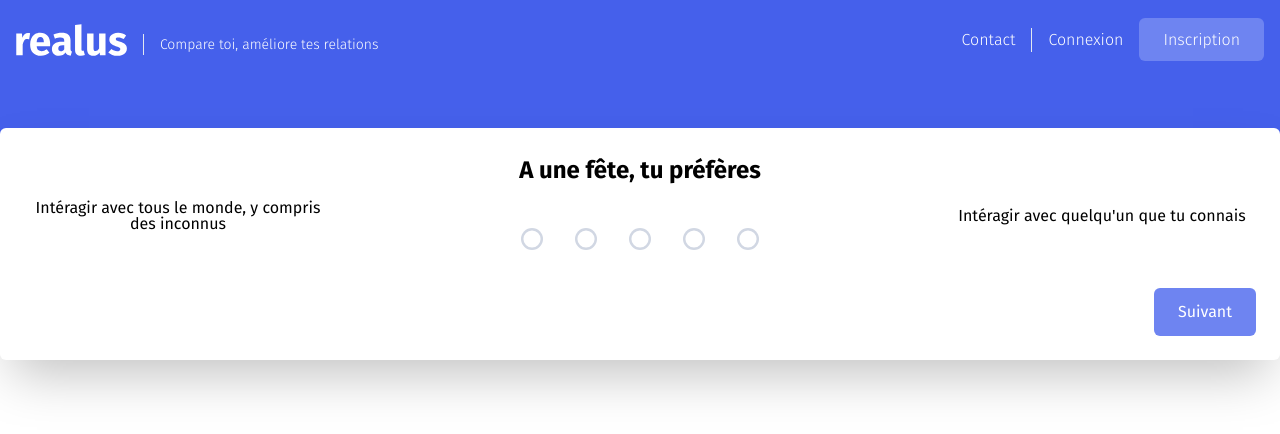
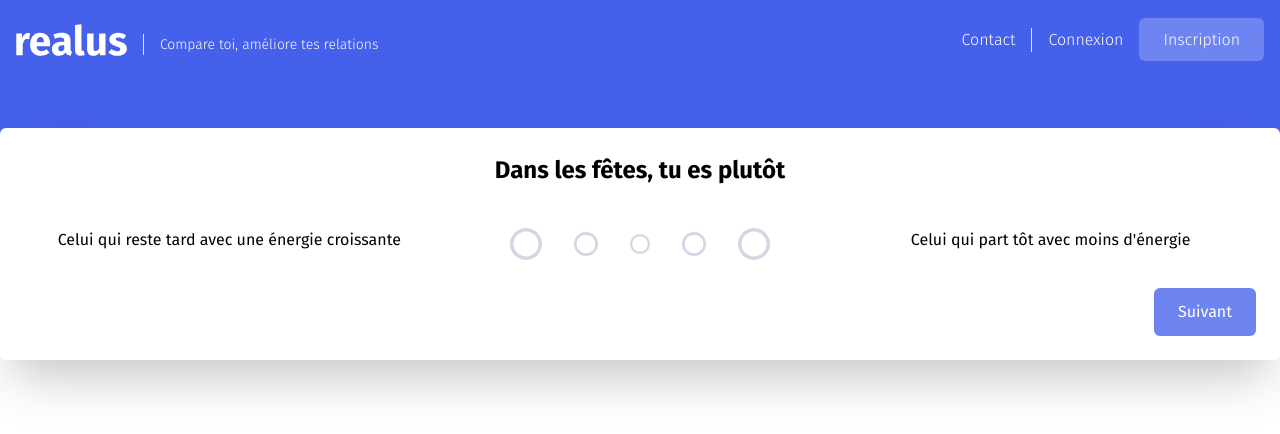
Before and after one commit to timotheej/realus, a Nuxt app: page /questionnaire in a window 1280 px wide. Both pictures are taken after a click on the button "Commencer". Shown: the top 434 px of the page. Built offline with nearby package versions, Linux system fonts and the light colour scheme.

Commit message:
push current question

```diff
--- a/pages/questionnaire.vue
+++ b/pages/questionnaire.vue
@@ -4,43 +4,45 @@
         <Nav />
     </div>
     <div class="container mx-auto rounded-md flex flex-col shadow-2xl p-6 -m-16 z-20 bg-white">
-        <div v-if="questionnaireState" class="flex mb-2 h-32">
+        <div v-if="questionnaireState" class="flex flex-col mb-2 h-32">
+            <div class="text-2xl font-bold text-center">{{ currentQuestionObj.title }}</div>
+            <div class="flex flex-row">
                 <div class="w-2/6 flex justify-center items-center">
                     <div class="leading-none text-center">{{ currentQuestionObj.A }}</div>
                 </div>
-            <div class="w-4/6 flex items-center flex-col mb-4">
-                <div class="text-2xl font-bold">{{ currentQuestionObj.title }}</div>
-                <div class="mt-6 flex">
-                    <label class="questionnaire-radio">
+                <div class="w-2/6 flex items-center flex-col mb-4">
+                    <div class="mt-6 flex items-center flex-row">
+                        <label class="questionnaire-radio h-8 w-8">
                             <input name="selectValue" type="radio" value="1" v-model="selectValue">
                             <div class="checkmark"></div>
                         </label>
-                    <label class="questionnaire-radio">
+                        <label class="questionnaire-radio h-6 w-6">
                             <input name="selectValue" type="radio" value="2" v-model="selectValue">
                             <div class="checkmark"></div>
                         </label>
-                    <label class="questionnaire-radio">
+                        <label class="questionnaire-radio h-5 w-5">
                             <input name="selectValue" type="radio" value="3" v-model="selectValue">
                             <div class="checkmark"></div>
                         </label>
-                    <label class="questionnaire-radio">
+                        <label class="questionnaire-radio h-6 w-6">
                             <input name="selectValue" type="radio" value="4" v-model="selectValue">
                             <div class="checkmark"></div>
                         </label>
-                    <label class="questionnaire-radio">
+                        <label class="questionnaire-radio h-8 w-8">
                             <input name="selectValue" type="radio" value="5" v-model="selectValue">
                             <div class="checkmark"></div>
                         </label>
                     </div>
-                {{ selectValue }}
                 </div>
                 <div class="w-2/6 flex justify-center items-center">
                     <div class="leading-none text-center">{{ currentQuestionObj.B }}</div>
                 </div>
             </div>
-        <button v-if="!isDisabled" class="btn btn--large btn--darky" @click="getQuestion">Commencer</button>
+        </div>
+        <button v-if="!isDisabled" class="btn btn--large btn--darky" @click="startQuestionnaire">Commencer</button>
         <div class="flex justify-end">
-            <button v-if="isDisabled" class="btn btn--small btn--secondary" @click="getQuestion">Suivant</button>
+            <button v-if="isDisabled && !beforeLastQuestion" class="btn btn--small btn--secondary" @click="nextQuestion">Suivant</button>
+            <button v-if="beforeLastQuestion" class="btn btn--small btn--darky">Terminer</button>
         </div>
     </div>
 </div>
@@ -80,26 +82,48 @@ export default {
                 B: null,
                 group: null
             },
-            selectValue: ""
+            selectValue: null,
+            beforeLast: false,
+            results: [{
+                "id": null,
+                "user_id": null,
+                "questions": []
+            }]
         }
     },
 
     methods: {
-        async getQuestion() {
-            if (this.arrOfIds.length == 0) {
-                await this.generateQuestions();
-                this.disabled = true;
-                this.questionnaireState = true;
-            }
+        async nextQuestion() {
+            await this.pushCurrentQuestion();
+
+            this.selectValue = null;
             await this.selectQuestion(this.randomizeNumber());
             await this.currentQuestion();
         },
 
-        async generateQuestions() {
-            //generate new array of all questions
+        async pushCurrentQuestion() {
+            const vm = this;
+
+            this.results.forEach(function (elm) {
+                let data = {
+                    question_id: vm.currentQuestionObj.id,
+                    response: vm.selectValue,
+                    group: vm.currentQuestionObj.group
+                }
+                elm.questions.push(data);
+            })
+        },
+
+        async startQuestionnaire() {
+            // generate array of all questions
             this.questions.forEach((elm, index) => {
                 this.arrOfIds.push(elm.id);
             })
+            this.disabled = true;
+            this.questionnaireState = true;
+
+            await this.selectQuestion(this.randomizeNumber());
+            await this.currentQuestion();
         },
 
         randomizeNumber() {
@@ -128,17 +152,20 @@ export default {
                     }
                 }
             });
-
-            console.log('this current Q ' + JSON.stringify(this.currentQuestionObj))
         }
     },
     computed: {
         isDisabled: function () {
             return this.disabled;
+        },
+        beforeLastQuestion: function () {
+            if (this.arrOfIds.length == 0 && this.questionnaireState == true) {
+                return this.beforeLast = true;
+            }
         }
     },
     mounted() {
-        console.log('hey')
+
     }
 }
 </script>
@@ -155,8 +182,8 @@ $radioActive: #5D9BFB;
     display: block;
     cursor: pointer;
     position: relative;
-    height: $radioSize;
-    width: $radioSize;
+    /*     height: $radioSize;
+    width: $radioSize; */
 
     input {
         display: none;
@@ -179,22 +206,22 @@ $radioActive: #5D9BFB;
     }
 
     .checkmark {
-        height: $radioSize;
-        width: $radioSize;
+        height: 100%;
+        width: 100%;
         display: block;
         position: absolute;
         top: 0;
         left: 0;
 
         &:not(:empty) {
-            padding-left: $radioSize + 8;
+            padding-left: 100% + 8;
         }
 
         &:before,
         &:after {
             content: '';
-            width: $radioSize;
-            height: $radioSize;
+            width: 100%;
+            height: 100%;
             display: block;
             border-radius: 50%;
             left: 0;
```
Lines whose indentation alone changed are shown as unchanged.
